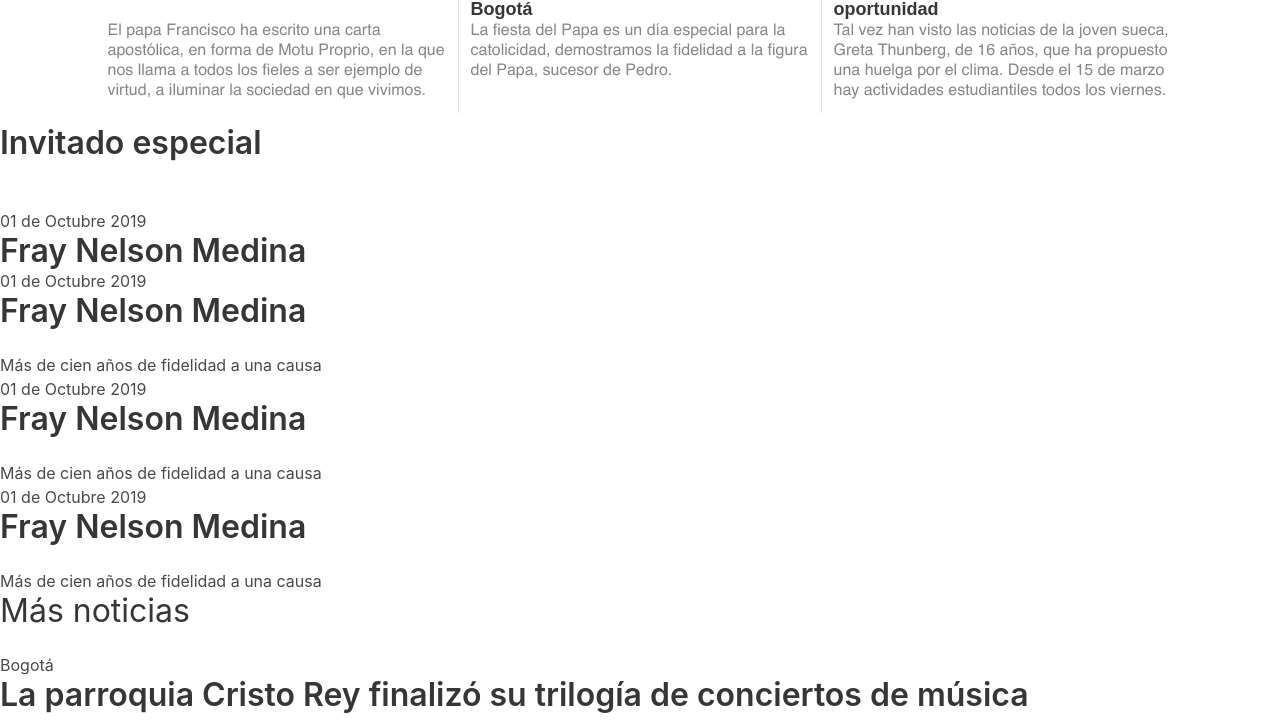
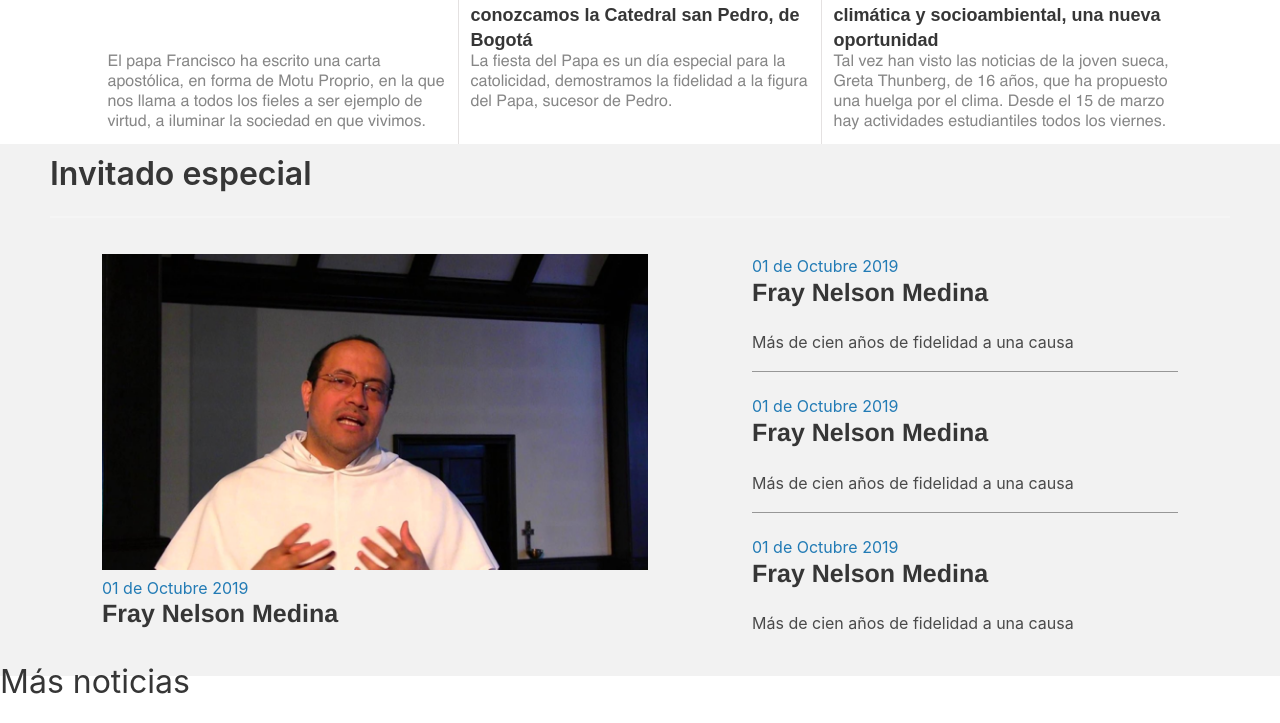
Before and after one commit to AlejoAdsiCoder/Catolicismo, a website: page index-bulma.html in a window 1280 px wide. Shown: the part 1194-1917 px from the top of the page. Drawn offline with Linux system fonts and the light colour scheme; a web font is replaced by a local one.

Commit message:
invitados y redes sociales

```diff
--- a/custom/scss/_header.scss
+++ b/custom/scss/_header.scss
@@ -1,9 +1,30 @@
 @import 'config';
 
 header {
+    section.social {
+        height: 47px;
+        display: flex;
+        justify-content: flex-end;
+        max-width: 1087px;
+        margin: 0 auto;
+        div.buttons {
+            width: 380px;
+            height: 47px;
+            border: 1px solid black;
+            display: flex;
+            justify-content: flex-end;
+            span {
+                background: url(../../img/Lupa.png);
+                width: 29px;
+                height: 28px;
+                background-size: cover;
+            }
+        }
+    }
     width: 100%;
     display: flex;
     flex-direction: column;
+    margin-bottom: 89px;
     div.arquidiocesis-brand {
         background-image: url(../../img/Arq.png);
         background-size: contain;
--- a/custom/scss/_highnews.scss
+++ b/custom/scss/_highnews.scss
@@ -1,12 +1,9 @@
 @import 'config';
 
 section.destacadas {
-    display: flex;
+    max-width: 1204px;
     justify-content: center;
     margin: 0 auto;
-    width: 100%;
-    max-width: 1204px;
-    margin-top: 89px;
     .destacada {
         max-width: 657px;
         padding-top: 0px;
--- /dev/null
+++ b/custom/scss/_invited.scss
@@ -0,0 +1,48 @@
+section.invited {
+    background-color: #F2F2F2;
+    section.columns {
+        div.column {
+            justify-content: center;
+            margin: 0 auto;
+            max-width: 1204px;
+            section.columns {
+                max-width: 1204px;
+                justify-content: center;
+                margin: 0 auto;
+                .special-invited {
+                    max-width: 570px;
+                    p.date {
+                        color: #227BB5;
+                    }
+                    p.title {
+                        font-family: Helvetica;
+                        font-size: 25px;
+                        line-height: 26px;
+                    }
+                }
+                .last-invited {
+                    max-width: 450px;
+                    .invited {
+                        padding-top: 22px;
+                        padding-bottom: 17px;
+                        border-bottom: 1px solid #979797;
+                        p.date {
+                            color: #227BB5;
+                        }
+                        p.title {
+                            font-family: Helvetica;
+                            font-size: 25px;
+                        }
+                        &:first-child {
+                            padding-top: 0px;
+                        }
+                        &:last-child {
+                            border-bottom: 0px;
+                        }
+                    }
+
+                }
+            }
+        }
+    }
+}
--- /dev/null
+++ b/custom/scss/_main.scss
@@ -0,0 +1,6 @@
+section.main {
+    display: flex;
+    flex-direction: column;
+    max-width: 1204px;
+    margin: 0 auto;
+}
--- a/custom/scss/_news.scss
+++ b/custom/scss/_news.scss
@@ -8,7 +8,7 @@ section.noticias {
             justify-content: center;
             article.column {
                 max-width: 363px;
-                border-right: 0.5px solid rgba(228,225,225);
+                border-right: 0.5px solid rgb(228,225,225);
                 h2.title {
                     margin-bottom: 0px;
                     font-family: Arial;
--- a/custom/scss/custom.scss
+++ b/custom/scss/custom.scss
@@ -1,4 +1,5 @@
 @import 'body';
 @import 'header';
 @import 'highnews';
-@import 'news'
+@import 'news';
+@import 'invited';
--- a/index-bulma.html
+++ b/index-bulma.html
@@ -10,13 +10,16 @@
 </head>
 <body>
         <header>
-        <section class="buttons">
+
+            <section class="social">
+                <div class="buttons">
                     <span class="lupa"></span>
                     <span class="fb"></span>
                     <span class="tw"></span>
                     <span class="yt"></span>
                     <span class="in"></span>
                     <span class="wt"></span>
+                </div>
             </section>
             <div class="sub-header">
 
@@ -37,7 +40,7 @@
                 </ul>
             </nav>
         </header>
-
+        <section class="main">
             <section class="destacadas columns">
                 <div class="destacada column">
                     <img src="img/highNew.png" class="highNew" alt=""><span class="ticket"></span>
@@ -98,29 +101,36 @@
             </section>
 
             <section class="invited">
-        <div class="title">Invitado especial</div>
-        <div class="special-invited">
-            <img src="" alt="">
+                <section class="columns">
+                    <div class="column">
+                        <h1 class="title">Invitado especial</h1>
+                        <hr>
+                        <section class="columns">
+                            <div class="special-invited column">
+                                <img src="img/invited.png" alt="">
                                 <p class="date">01 de Octubre 2019</p>
                                 <p class="title">Fray Nelson Medina</p>
                             </div>
-        <div class="last-invited">
-            <div>
+                            <div class="last-invited column">
+                                <div class="invited">
                                     <p class="date">01 de Octubre 2019</p>
                                     <p class="title">Fray Nelson Medina</p>
                                     <p class="body">Más de cien años de fidelidad a una causa</p>
                                 </div>
-            <div>
+                                <div class="invited">
                                     <p class="date">01 de Octubre 2019</p>
                                     <p class="title">Fray Nelson Medina</p>
                                     <p class="body">Más de cien años de fidelidad a una causa</p>
                                 </div>
-            <div>
+                                <div class="invited">
                                     <p class="date">01 de Octubre 2019</p>
                                     <p class="title">Fray Nelson Medina</p>
                                     <p class="body">Más de cien años de fidelidad a una causa</p>
                                 </div>
                             </div>
+                        </section>
+                    </div>
+                </section>
             </section>
 
             <section class="more-news">
@@ -266,5 +276,6 @@
                 <p>copyright 2019 El Catolicismo</p>
                 <p>Portal desarrollado en Drupal por <img src="" alt=""></p>
             </footer>
+        </section>
     </body>
 </html>
```
Also changed, not shown: custom/css/custom.css, img/invited.png (added), 4 other files. Lines whose indentation alone changed are shown as unchanged.
